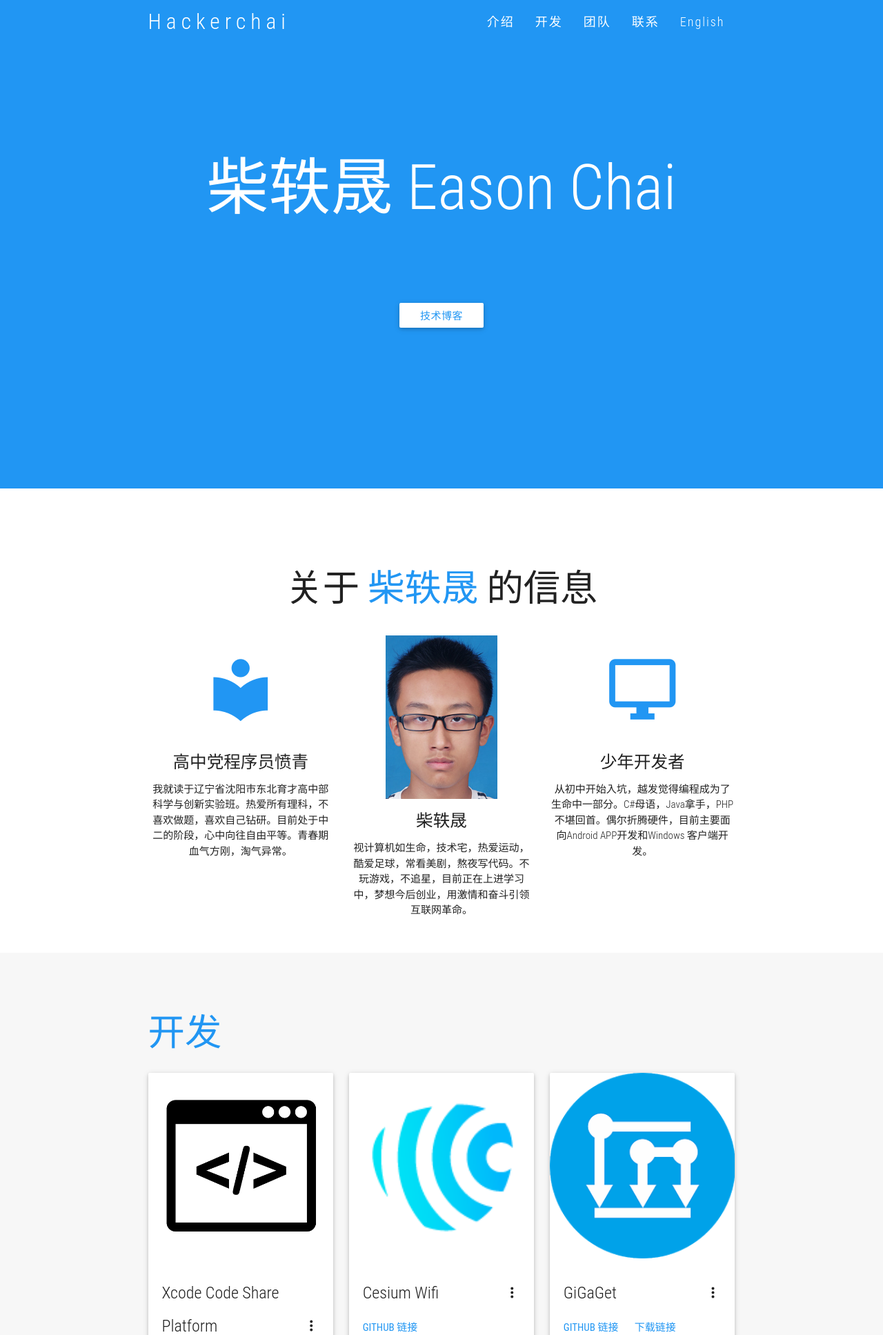
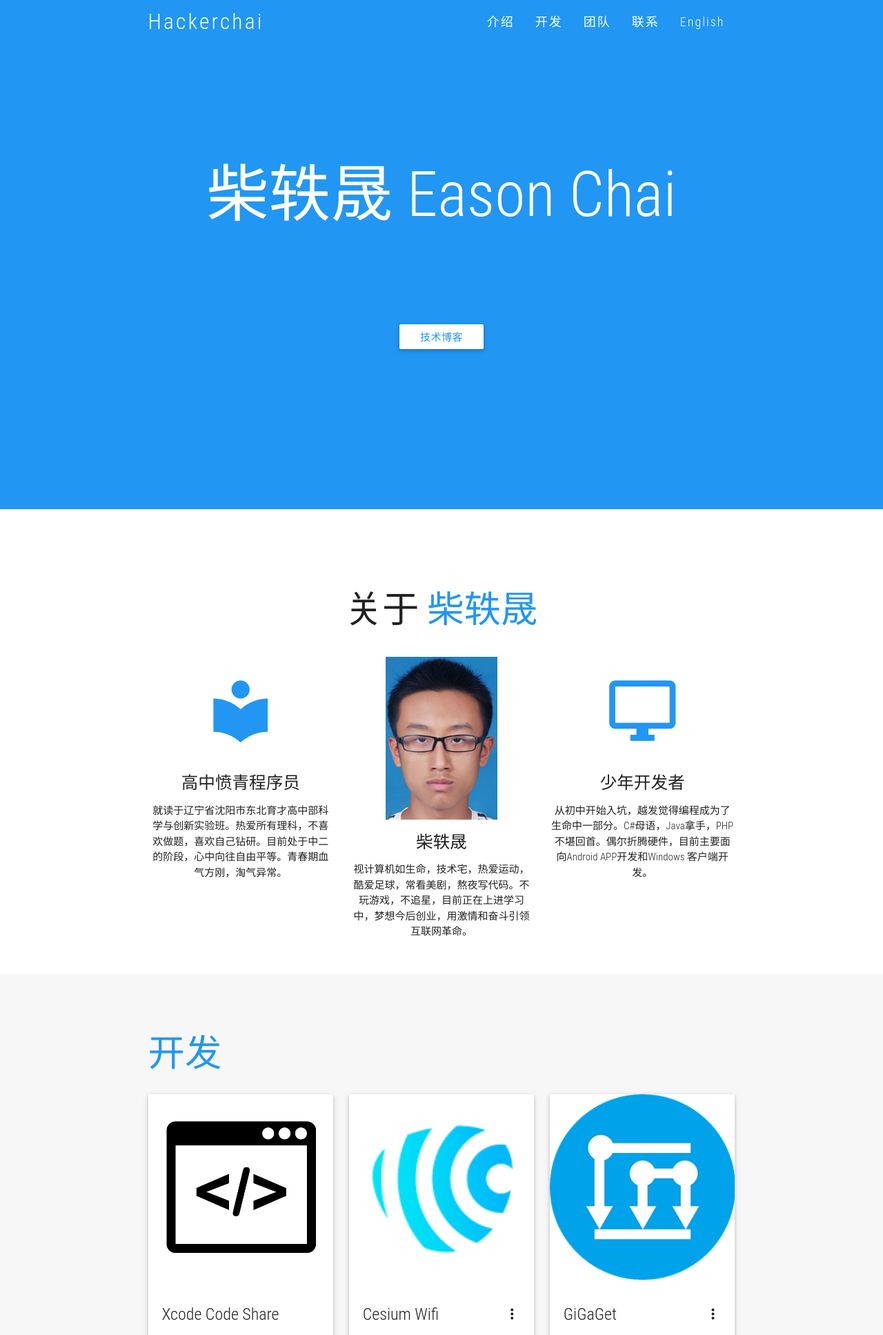
Before and after one commit to hackerchai/hackerchai.com, a PHP site: page / in a window 1280 px wide. Shown: the top 1935 px of the page at 69% size. Run offline with PHP 8.4, Linux system fonts and the light colour scheme.

Commit message:
index.html improved.

```diff
--- a/css/style.css
+++ b/css/style.css
@@ -1,72 +1,80 @@
 /* Custom Stylesheet */
+
+
 /**
  *
  * Made By Joash Pereira
  * Thanks for MaterializeCSS.com
  */
 
-.default_color{background-color: #2196F3 !important}
-
-.default_color_text{color: #2196F3 !important}
-
+.default_color {
+    background-color: #2196F3 !important
+}
+.default_color_text {
+    color: #2196F3 !important
+}
 .icon-block {
     padding: 0 15px;
 }
-
-#intro, #work, #team {padding-top: 4rem;}
-
-
+#intro, #work, #team {
+    padding-top: 4rem;
+}
 #index-banner {
     min-height: 632px;
     max-height: 864px;
     position: relative;
     background-color: #2196F3;
 }
-
-#nav_f{
+#nav_f {
     box-shadow: none !important;
-    -webkit-box-shadow:none !important;
+    -webkit-box-shadow: none !important;
 }
-
 .text_h {
     padding: 15% 0;
     font-size: 6.0em;
     font-weight: 100;
-    color:white;
+    color: white;
+    line-height: 1em;
 }
-
-.brand-logo{
-    position: absolute;
-    color: #fff;
-    display: inline-block;
-    font-size: 2.1rem;
+.brand-logo {
     font-style: normal;
     font-weight: 100;
     padding: 0;
-    letter-spacing: 7px;
+    letter-spacing: .1em;
 }
-
-.text_h2 {font-weight: 100;margin-bottom: 4%; line-height: 4.5rem;}
-
-.span_h2 {font-weight: 300;color: #2196F3;}
-
-.text_b{color: #2196F3;}
-
-.in{font-weight: 400 !important; font-style: normal !important;}
-
+.text_h2 {
+    font-weight: 100;
+    margin-bottom: 4%;
+    line-height: 4.5rem;
+}
+.span_h2 {
+    font-weight: 300;
+    color: #2196F3;
+}
+.text_b {
+    color: #2196F3;
+}
+.in {
+    font-weight: 400 !important;
+    font-style: normal !important;
+}
 .promo i {
     color: #2196F3;
     font-size: 7rem;
     display: block;
 }
-.card-content a {color: #2196F3;}
-
-.card-content a:hover {color: #2196F3;}
-
-#work, #team{background: rgb(247, 247, 247);}
-
-.text_pink{color:#EF9A9A;}
-
+.card-content a {
+    color: #2196F3;
+}
+.card-content a:hover {
+    color: #2196F3;
+}
+#work, #team {
+    background: rgb(247, 247, 247);
+}
+.text_pink {
+    color: #EF9A9A;
+}
 nav ul a {
     font-size: 1.2rem;
     color: #FFF;
@@ -75,12 +83,10 @@ nav ul a {
     font-weight: 300;
     padding: 0px 15px;
 }
-
 .cd-headline.type .cd-words-wrapper {
     vertical-align: top;
     overflow: hidden;
 }
-
 .cd-headline.type .cd-words-wrapper::after {
     /* vertical bar */
     content: '';
@@ -97,7 +103,6 @@ nav ul a {
     width: 1px;
     background-color: #aebcb9;
 }
-
 .cd-headline.type .cd-words-wrapper.waiting::after {
     -webkit-animation: cd-pulse 1s infinite;
     -moz-animation: cd-pulse 1s infinite;
@@ -106,23 +111,18 @@ nav ul a {
 .cd-headline.type .cd-words-wrapper.selected {
     background-color: #FFF;
 }
-
 .cd-headline.type .cd-words-wrapper.selected::after {
     visibility: hidden;
 }
-
 .cd-headline.type .cd-words-wrapper.selected b {
     color: #2196F3;
 }
-
 .cd-headline.type b {
     visibility: hidden;
 }
-
 .cd-headline.type b.is-visible {
     visibility: visible;
 }
-
 .cd-headline.type i {
     position: absolute;
     visibility: hidden;
@@ -131,7 +131,6 @@ nav ul a {
     position: relative;
     visibility: visible;
 }
-
 @-webkit-keyframes cd-pulse {
     0% {
         -webkit-transform: translateY(-50%) scale(1);
@@ -160,7 +159,6 @@ nav ul a {
         opacity: 0;
     }
 }
-
 @keyframes cd-pulse {
     0% {
         -webkit-transform: translateY(-50%) scale(1);
@@ -188,30 +186,34 @@ nav ul a {
     }
 }
 
+/* Preloader */
 
-/* Preloader */
 #preloader {
     position: fixed;
-    top:0;
-    left:0;
-    right:0;
-    bottom:0;
-    background-color:#fff; /* change if the mask should have another color then white */
-    z-index:1200; /* makes sure it stays on top */
+    top: 0;
+    left: 0;
+    right: 0;
+    bottom: 0;
+    background-color: #fff;
+    /* change if the mask should have another color then white */
+    z-index: 1200;
+    /* makes sure it stays on top */
 }
-
 #status {
-    width:200px;
-    height:200px;
-    position:absolute;
-    left:50%; /* centers the loading animation horizontally one the screen */
-    top:50%; /* centers the loading animation vertically one the screen */
-    background-image:url(../img/status.gif); /* path to your loading animation */
-    background-repeat:no-repeat;
-    background-position:center;
-    margin:-100px 0 0 -100px; /* is width and height divided by two */
+    width: 200px;
+    height: 200px;
+    position: absolute;
+    left: 50%;
+    /* centers the loading animation horizontally one the screen */
+    top: 50%;
+    /* centers the loading animation vertically one the screen */
+    background-image: url(../img/status.gif);
+    /* path to your loading animation */
+    background-repeat: no-repeat;
+    background-position: center;
+    margin: -100px 0 0 -100px;
+    /* is width and height divided by two */
 }
-
 @media only screen and (max-width: 480px) {
     .text_h {
         padding: 4% 0;
@@ -220,46 +222,36 @@ nav ul a {
         color: white;
     }
 }
-
 input, textarea {
     border-bottom: 1px solid #fff;
 }
-
 nav a.button-collapse {
     left: -25px;
 }
-
 .card-avatar .waves-effect {
     text-align: center;
     margin-top: 20px;
 }
-
 .card-avatar img {
     height: 150px;
     width: 150px;
     border-radius: 75px;
 }
-
 .card-avatar .card-content {
     text-align: center;
 }
-
 .card .card-content p {
     margin: 15px 0px;
 }
-
 .card-avatar .card-content i {
-   font-size: 1.5rem;
+    font-size: 1.5rem;
 }
-
 .card-avatar .card-content .card-title {
     line-height: 30px !important;
 }
-
 .parallax-container {
     max-height: 400px;
 }
-
 footer.page-footer {
     margin-top: 0px !important;
 }
--- a/index.html
+++ b/index.html
@@ -34,7 +34,7 @@
         </div>
 
 <!--Navigation-->
-        <div class="navbar-fixed">
+        <div class="navbar">
             <nav class="default_color" id="nav_f" role="navigation">
                 <div class="container">
                     <div class="nav-wrapper">
@@ -73,7 +73,7 @@
                         <span>柴轶晟 Eason Chai</span>
                         <p>
                             <a href="http://blog.hackerchai.com" target="_blank">
-                                <button class="btn waves-effect waves-light white darken-1">
+                                <button class="btn waves-effect waves-light white">
                                     <span class="span_h2">
                                         <h6>技术博客</h6>
                                     </span>
@@ -95,15 +95,14 @@
                                 <span class="span_h2">
                                     柴轶晟
                                 </span>
-                                的信息
                             </h2>
                         </div>
 
                         <div class="col s12 m4 l4">
                             <div class="center promo promo-example">
                                 <i class="mdi-maps-local-library"></i>
-                                <h5 class="promo-caption">高中党程序员愤青</h5>
-                                <p class="light center">我就读于辽宁省沈阳市东北育才高中部科学与创新实验班。热爱所有理科，不喜欢做题，喜欢自己钻研。目前处于中二的阶段，心中向往自由平等。青春期血气方刚，淘气异常。</p>
+                                <h5 class="promo-caption">高中愤青程序员</h5>
+                                <p class="light center">就读于辽宁省沈阳市东北育才高中部科学与创新实验班。热爱所有理科，不喜欢做题，喜欢自己钻研。目前处于中二的阶段，心中向往自由平等。青春期血气方刚，淘气异常。</p>
                             </div>
                         </div>
                         <div class="col s12 m4 l4">
@@ -140,8 +139,8 @@
                                         <i class="mdi-navigation-more-vert right"></i>
                                     </span>
                                     <p>
-                                        <a href="https://github.com/hackerchai/xcode" target="_blank">Github 链接</a>
-                                        <a href="http://xcode.hackerchai.com" target="_blank">项目链接</a>
+                                        <a href="https://github.com/hackerchai/xcode" target="_blank">GitHub</a>
+                                        <a href="http://xcode.hackerchai.com" target="_blank">项目</a>
                                     </p>
 
                                 </div>
@@ -164,7 +163,7 @@
                                         <i class="mdi-navigation-more-vert right"></i>
                                     </span>
                                     <p>
-                                        <a href="https://github.com/hackerchai/CesiumWifi" target="_blank">Github 链接</a>
+                                        <a href="https://github.com/hackerchai/CesiumWifi" target="_blank">GitHub</a>
                                     </p>
                                 </div>
                                 <div class="card-reveal">
@@ -185,8 +184,8 @@
                                         <i class="mdi-navigation-more-vert right"></i>
                                     </span>
                                     <p>
-                                        <a href="https://github.com/hackerchai/GigaGet" target="_blank">Github 链接</a>
-                                        <a href="./apk/GigaGet.apk">下载链接</a>
+                                        <a href="https://github.com/hackerchai/GigaGet" target="_blank">GitHub</a>
+                                        <a href="./apk/GigaGet.apk">下载</a>
                                     </p>
                                 </div>
                                 <div class="card-reveal">
@@ -195,13 +194,13 @@
                                     </span>
                                     <p>GigaGet 是一个具有如下功能的轻量级下载器：
                                         <p>
-                                            1. 多线程支持，每任务最大32线程（在下载某些网盘的文件时，请一定不要超过4线程，不然会被服务器干掉）
+                                            1. 多线程支持，每任务最大32线程（在下载某些网盘的文件时，请一定不要超过4线程，不然会被服务器干掉）</p>
                                         <p>
-                                                2.完美的暂停/继续任务功能，即使程序崩溃也一般不会丢失数据
-                                                <p>3.内置一个“简易浏览器”，您可以用它打开“下载页面”，用GigaGet下载上面的任何链接。（如果你用系统的浏览器的话，你会发现，对于某些链接，系统就是死活不肯把它的下载事件交给GigaGet处理，比如说度娘网盘的下载页面）
+                                            2.完美的暂停/继续任务功能，即使程序崩溃也一般不会丢失数据</p>
+                                        <p>3.内置一个“简易浏览器”，您可以用它打开“下载页面”，用GigaGet下载上面的任何链接。（如果你用系统的浏览器的话，你会发现，对于某些链接，系统就是死活不肯把它的下载事件交给GigaGet处理，比如说度娘网盘的下载页面）</p>
                                         <p>
-                                                        4.“简易浏览器”里面的“视频嗅探器”
-                                                        <p>5.采用Material Design设计的设计
+                                            4.“简易浏览器”里面的“视频嗅探器”</p>
+                                        <p>5.采用Material Design设计的设计</p>
 
                                     </div>
                                 </div>
@@ -217,8 +216,8 @@
                                             <i class="mdi-navigation-more-vert right"></i>
                                         </span>
                                         <p>
-                                                                <a href="https://rapid.cotr.me" target="_blank">项目链接</a>
-                                                                <a href="https://gthub.com/Rap-ID/Rap-ID" target="_blank">Github 链接</a>
+                                            <a href="https://rapid.cotr.me" target="_blank">项目</a>
+                                            <a href="https://gthub.com/Rap-ID/Rap-ID" target="_blank">GitHub</a>
                                         </p>
                                     </div>
                                     <div class="card-reveal">
@@ -246,7 +245,7 @@
         <div class="section scrollspy" id="team">
             <div class="container">
                 <h2 class="header text_b">
-                                        我的组织</h2>
+                    我所在的组织</h2>
                 <div class="row">
                     <div class="col s12 m3">
                         <div class="card card-avatar">
@@ -376,7 +375,7 @@
                         </li>
                         <li>
                             <a class="white-text" href="https://github.com/hackerchai" target="_blank">
-                                                    Github
+                                GitHub
                             </a>
                         </li>
 
@@ -412,7 +411,7 @@
         </div>
     </footer>
     <script src="js/jquery-2.1.1.min.js"></script>
-                        <script src="js/materialize.js"></script>
+    <script src="js/materialize.min.js"></script>
     <script src="js/init.js"></script>
 
 </body>
```
Lines whose indentation alone changed are shown as unchanged.
